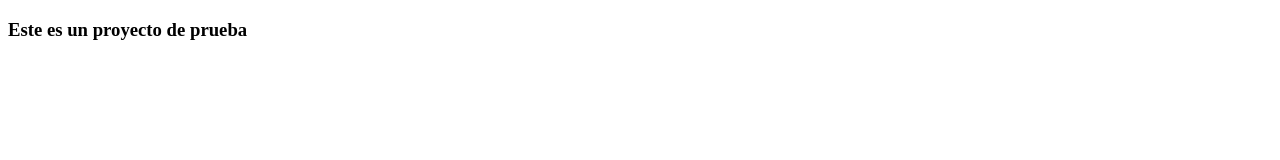
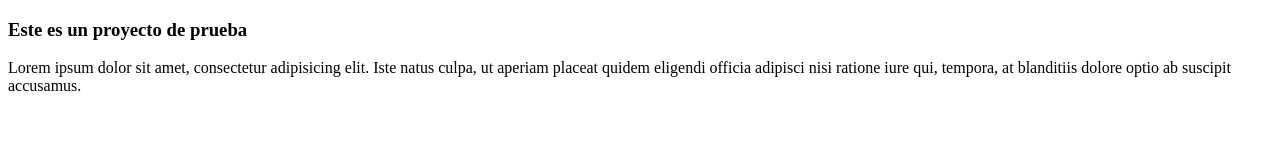
Before and after one commit to PamDsgn/ProyectosWeb, a plain HTML site: page index.html in a window 1280 px wide. Drawn offline with Linux system fonts and the light colour scheme.

Commit message:
alguien olvido poner un parrafo de texto
debe agregarse este parrafo comop descripcion

```diff
--- a/index.html
+++ b/index.html
@@ -8,5 +8,7 @@
 
 	<h3>Este es un proyecto de prueba</h3>
 
+	   <p>Lorem ipsum dolor sit amet, consectetur adipisicing elit. Iste natus culpa, ut aperiam placeat quidem eligendi officia adipisci nisi ratione iure qui, tempora, at blanditiis dolore optio ab suscipit accusamus.</p>
+
 </body>
 </html>
```
